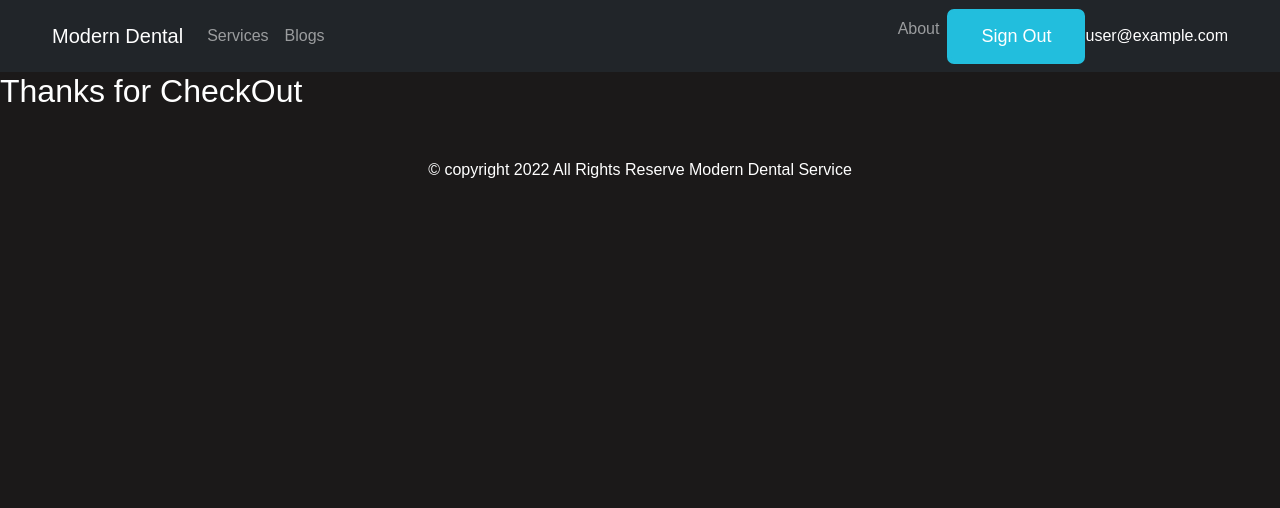
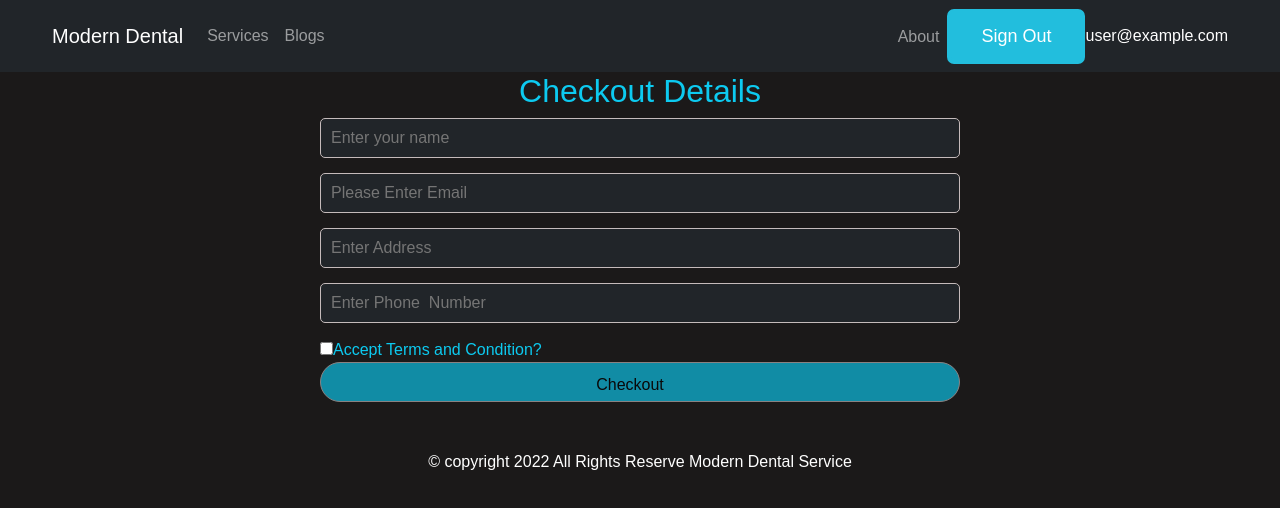
Before and after one commit to bulbul-rasel/Modern-dental-service, a React (Create React App) app: page /checkout in a window 1280 px wide. Shown: the top 508 px of the page. Built offline with nearby package versions, Linux system fonts and the light colour scheme; no server answers; sample sign-in values are in the browser's storage.

Commit message:
try to custom link- sehri break

```diff
--- a/src/Pages/About/About.css
+++ b/src/Pages/About/About.css
@@ -20,10 +20,13 @@ body {
 .banner {
     display: flex;
     height: 100vh;
+    align-items: center;
+    justify-content: center;
 }
 
 .banner-left {
     flex: 1;
+    order: 2;
     color: #fff;
     display: flex;
     align-items: center;
@@ -37,6 +40,7 @@ body {
 }
 
 .banner-right img {
+    order: 1;
     width: 80%;
     border: 5px solid #22bedd;
 }
--- a/src/Pages/About/About.js
+++ b/src/Pages/About/About.js
@@ -7,8 +7,8 @@ const About = () => {
     return (
         <div>
             <div className="container">
-                <div className="banner">
-                    <div className="banner-left">
+                <div className="banner d-flex row">
+                    <div className="banner-left col-sm-18 col-md-8 col-lg-8 ">
                         <div>
                             <h1 className="banner-title">BULBUL RASEL</h1>
                             <p className="banner-text">Hey i'm Bulbul Rasel. I'm experienced at Professional Web and Graphic
@@ -23,7 +23,7 @@ const About = () => {
                             <Button className="btn">Click Here</Button>
                         </div>
                     </div>
-                    <div className="banner-right">
+                    <div className="banner-right col-sm-12 col-md-12 col-lg-4">
                         <img src={img} alt="" />
                     </div>
                 </div>
--- a/src/Pages/Checkout/Checkout.js
+++ b/src/Pages/Checkout/Checkout.js
@@ -1,9 +1,57 @@
-import React from 'react';
+import React, { useState } from 'react';
+import 'react-toastify/dist/ReactToastify.css';
+import { ToastContainer, toast } from 'react-toastify';
+import { useLocation } from 'react-router-dom';
+
 
 const Checkout = () => {
+    const [agree, setAgree] = useState(false);
+    const location = useLocation();
+    const handleCheckout = (event) => {
+        event.preventDefault();
+    }
+
+    const handleSubmit = () => {
+        toast('Thanks for Checking Out');
+        location("/checkout");
+    }
     return (
-        <div>
-            <h2>Thanks for CheckOut</h2>
+        <div className='register-form'>
+            <h2 className='text-info text-center'>Checkout Details</h2>
+            <form onSubmit={handleCheckout}>
+                <input disabled={!agree} className='bg-dark text-white' type="text" placeholder='Enter your name' required />
+                <input
+                    disabled={!agree}
+                    className='bg-dark text-white'
+                    type="email" name="email" id=""
+                    placeholder='Please Enter Email' required />
+
+                <input
+                    disabled={!agree}
+                    className='bg-dark text-white' type="text"
+                    placeholder='Enter Address' required />
+
+                <input
+                    disabled={!agree}
+                    className='bg-dark text-white' type="text"
+                    placeholder='Enter Phone  Number' required />
+
+                <input
+                    onClick={() => setAgree(!agree)}
+                    type="checkbox" name="terms" id="terms" />
+
+                <label
+                    className={agree ? "" : "text-info"}
+                    htmlFor="terms"> Accept Terms and Condition?</label>
+                <input
+                    disabled={!agree}
+                    onClick={handleSubmit}
+                    className='w-100 rounded-pill btn btn-info'
+                    type="submit"
+                    value="Checkout" required />
+            </form>
+
+            <ToastContainer></ToastContainer>
         </div>
     );
 };
--- a/src/Pages/Home/Service/Service.js
+++ b/src/Pages/Home/Service/Service.js
@@ -11,7 +11,7 @@ const Service = ({ service }) => {
     }
     return (
         <div className='container'>
-            <div className='service  shadow-lg'>
+            <div className='service  shadow-lg p-3'>
                 <img className='w-100 ' src={img} alt="" />
                 <h2 className='title'>{name}</h2>
                 <p className='fee'>Fee: {price}</p>
--- a/src/Pages/ServiceDetail/ServiceDetail.js
+++ b/src/Pages/ServiceDetail/ServiceDetail.js
@@ -2,14 +2,16 @@ import React from 'react';
 import { Link, useParams } from 'react-router-dom';
 
 const ServiceDetail = () => {
+
     const { serviceId } = useParams();
     return (
         <div>
-            <h2>This is service detail: {serviceId}</h2>
+            <h2 className='text-info text-center'>Checkout Details: Product ID {serviceId}</h2>
             <div className='text-center'>
                 <Link to='/checkout'>
                     <button className='btn  btn-primary'>Proceed Checkout</button>
                 </Link>
+
             </div>
         </div>
     );
--- a/src/Pages/Shared/Header/Header.js
+++ b/src/Pages/Shared/Header/Header.js
@@ -1,6 +1,6 @@
 import React from 'react';
 import { Link } from "react-router-dom";
-import { Container, Nav, Navbar, NavDropdown } from 'react-bootstrap';
+import { Container, Nav, Navbar } from 'react-bootstrap';
 import { useAuthState } from 'react-firebase-hooks/auth';
 import auth from '../../../firebase.init';
 import { signOut } from 'firebase/auth';
@@ -20,11 +20,11 @@ const Header = () => {
                     <Navbar.Toggle aria-controls="responsive-navbar-nav" />
                     <Navbar.Collapse id="responsive-navbar-nav">
                         <Nav className="me-auto">
-                            <Nav.Link href="home#services">Services</Nav.Link>
+                            <Nav.Link className={({ isActive }) => (isActive ? "active-link" : "link")} href="home#services">Services</Nav.Link>
                             <Nav.Link href="home#blogs">Blogs</Nav.Link>
                         </Nav>
                         <Nav>
-                            <Nav.Link as={Link} to="about">About</Nav.Link>
+                            <Nav.Link className='mt-2' as={Link} to="about">About</Nav.Link>
                             {
                                 user ?
                                     <button className='btn btn-link text-white text-decoration-none' onClick={handleSignOut}>Sign Out</button>
```
